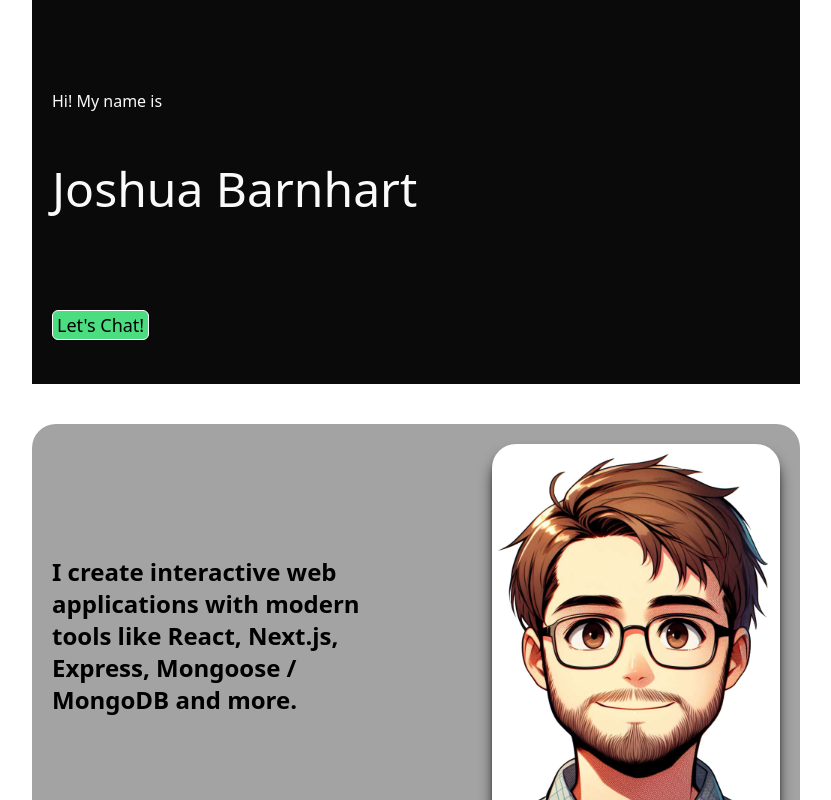
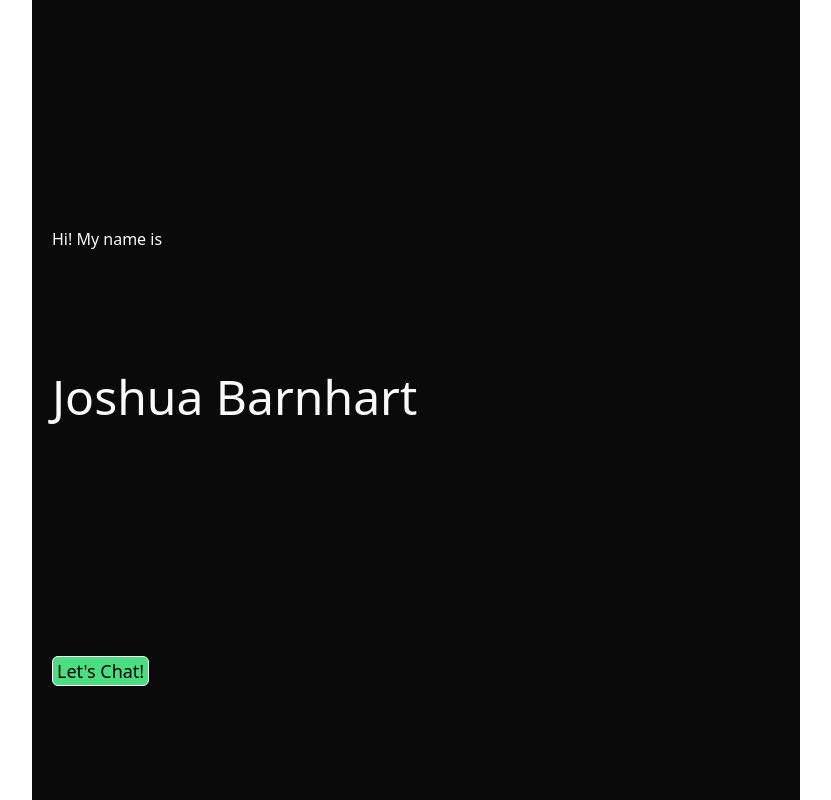
Before and after one commit to jrbarnhart/portfolio, a React (Vite) app: page / in a window 1280 px wide. Shown: the whole page, without its empty margins (224-1055 px from the left). Built offline with nearby package versions, Linux system fonts and the light colour scheme; the HTML template or start-up script is replaced by a standard one.

Commit message:
Remove nav

```diff
--- a/src/components/Lander/Lander.tsx
+++ b/src/components/Lander/Lander.tsx
@@ -2,7 +2,7 @@ import TitleCard from "./TitleCard";
 
 const Lander = () => {
   return (
-    <div className="relative w-full md:h-96 bg-neutral-950 dark:bg-neutral-50 text-neutral-50 dark:text-black grid">
+    <div className="w-full h-screen bg-neutral-950 dark:bg-neutral-50 text-neutral-50 dark:text-black grid">
       <TitleCard />
     </div>
   );
```
